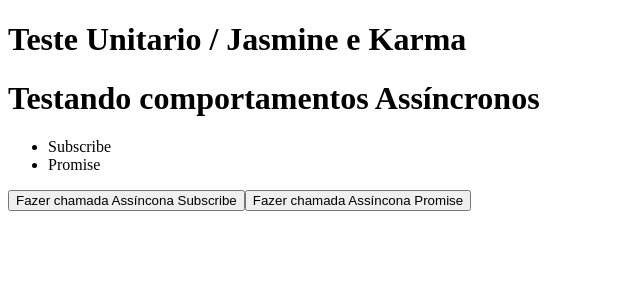
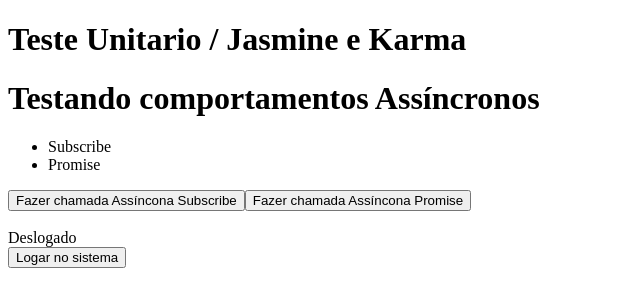
Before and after one commit to fc0n/teste-unitario-2.0, an Angular app: page / in a window 1280 px wide. Shown: the top 306 px of the page, without its empty margins (0-640 px from the left). Built offline with nearby package versions, Linux system fonts and the light colour scheme.

Commit message:
utilizando done função

```diff
--- a/src/app/asynchronous/asynchronous.component.html
+++ b/src/app/asynchronous/asynchronous.component.html
@@ -7,3 +7,11 @@
 
 <button (click)="getUsers()">Fazer chamada Assíncona Subscribe</button>
 <button (click)="getUsers()">Fazer chamada Assíncona Promise</button>
+
+<br>
+<br>
+
+<div *ngIf="isLogged" class="logged">Logado</div>
+<div *ngIf="!isLogged" class="logged-out">Deslogado</div>
+
+<button (click)="isAuthenticaded()">Logar no sistema</button>
--- a/src/app/asynchronous/asynchronous.component.ts
+++ b/src/app/asynchronous/asynchronous.component.ts
@@ -10,6 +10,7 @@
 export class AsynchronousComponent implements OnInit {
   data: any;
   dataPromise: any;
+  isLogged: any;
 
   constructor(private http: HttpService) { }
 
@@ -28,4 +29,10 @@
     })
   }
 
+  isAuthenticaded() {
+    this.http.isAuthenticated().then(res => {
+      this.isLogged = res;
+    })
+  }
+
 }
--- a/src/app/service/http.service.ts
+++ b/src/app/service/http.service.ts
@@ -51,4 +51,8 @@
     return promise;
   }
 
+  isAuthenticated() {
+    return Promise.resolve(true);
+  }
+
 }
```
Also changed, not shown: 2 other files (tests, documents, lock files or other folders).
